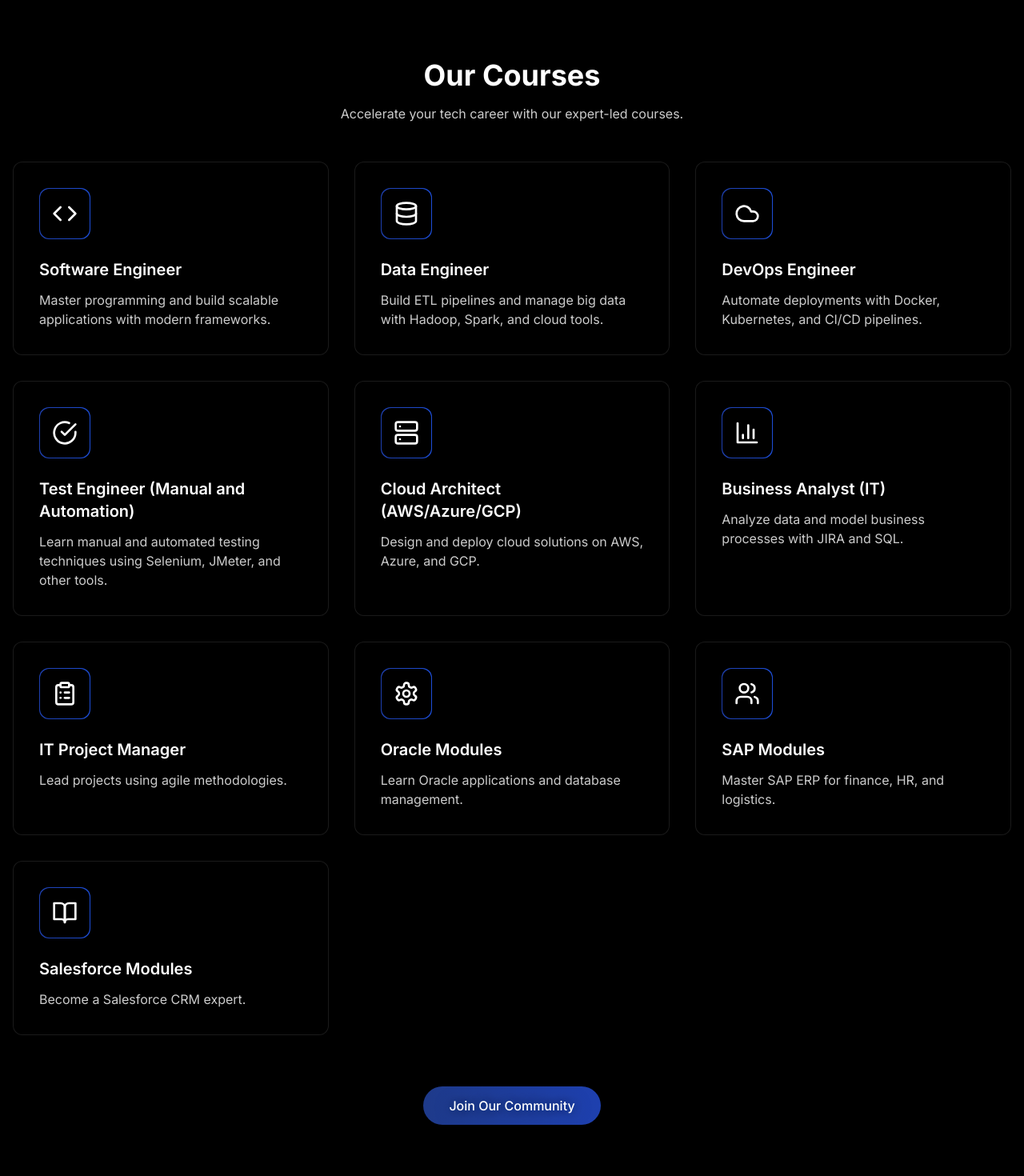
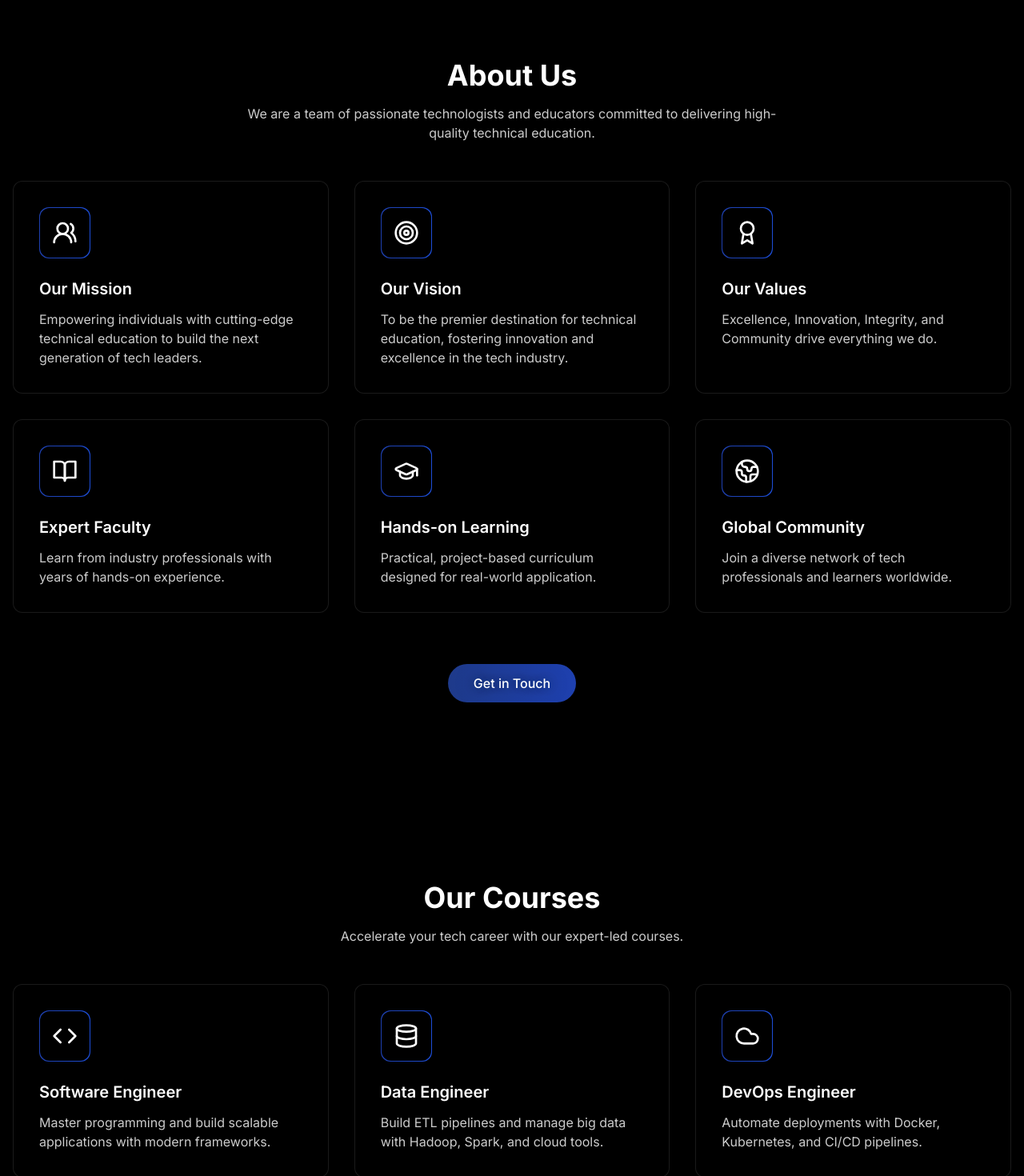
Before and after one commit to ruthwwikreddy/technical-space-v2, a React (Vite) app: page / in a window 1280 px wide. Shown: the part 1120-2590 px from the top of the page at 80% size. Built offline with nearby package versions, Linux system fonts and the light colour scheme.

Commit message:
feat: add About Us section and update navigation

```diff
--- a/src/App.tsx
+++ b/src/App.tsx
@@ -1,5 +1,6 @@
 import { Header } from './components/Header';
 import { Hero } from './components/Hero';
+import { Courses } from './pages/Courses';
 import { AboutUs } from './pages/AboutUs';
 import { Story } from './pages/Story';
 import { ProjectShowcase } from './pages/ProjectShowcase';
@@ -22,6 +23,9 @@
         </div>
         <div id="about">
           <AboutUs />
+        </div>
+        <div id="courses">
+          <Courses />
         </div>
         <div id="services">
           <SpecialServices />
--- a/src/config/navigation.ts
+++ b/src/config/navigation.ts
@@ -1,6 +1,7 @@
 export const navItems = [
   { label: 'Home', href: '#home' },
-  { label: 'Courses', href: '#about' },
+  { label: 'About Us', href: '#about' },
+  { label: 'Courses', href: '#courses' },
   { label: 'Partners', href: '#partners' },
   { label: 'Our Story', href: '#story' },
   { label: 'Community', href: '#community' },
--- a/src/pages/AboutUs.tsx
+++ b/src/pages/AboutUs.tsx
@@ -1,61 +1,41 @@
 import { PageContainer } from '../components/shared/PageContainer';
 import { Button } from '../components/shared/Button';
-import { BookOpen, Database, Cloud, Code, Users, BarChart3, CheckCircle, Server, Settings, ClipboardList } from 'lucide-react';
+import { Target, Award, Users2, BookOpen, GraduationCap, Globe2 } from 'lucide-react';
 
-const courses = [
+const aboutItems = [
   {
-    icon: Code,
-    title: 'Software Engineer',
-    description: 'Master programming and build scalable applications with modern frameworks.'
+    icon: Users2,
+    title: 'Our Mission',
+    description: 'Empowering individuals with cutting-edge technical education to build the next generation of tech leaders.'
   },
   {
-    icon: Database,
-    title: 'Data Engineer',
-    description: 'Build ETL pipelines and manage big data with Hadoop, Spark, and cloud tools.'
+    icon: Target,
+    title: 'Our Vision',
+    description: 'To be the premier destination for technical education, fostering innovation and excellence in the tech industry.'
   },
   {
-    icon: Cloud,
-    title: 'DevOps Engineer',
-    description: 'Automate deployments with Docker, Kubernetes, and CI/CD pipelines.'
-  },
-  {
-    icon: CheckCircle,
-    title: 'Test Engineer (Manual and Automation)',
-    description: 'Learn manual and automated testing techniques using Selenium, JMeter, and other tools.'
-  },
-  {
-    icon: Server,
-    title: 'Cloud Architect (AWS/Azure/GCP)',
-    description: 'Design and deploy cloud solutions on AWS, Azure, and GCP.'
-  },
-  {
-    icon: BarChart3,
-    title: 'Business Analyst (IT)',
-    description: 'Analyze data and model business processes with JIRA and SQL.'
-  },
-  {
-    icon: ClipboardList,
-    title: 'IT Project Manager',
-    description: 'Lead projects using agile methodologies.'
-  },
-  {
-    icon: Settings,
-    title: 'Oracle Modules',
-    description: 'Learn Oracle applications and database management.'
-  },
-  {
-    icon: Users,
-    title: 'SAP Modules',
-    description: 'Master SAP ERP for finance, HR, and logistics.'
+    icon: Award,
+    title: 'Our Values',
+    description: 'Excellence, Innovation, Integrity, and Community drive everything we do.'
   },
   {
     icon: BookOpen,
-    title: 'Salesforce Modules',
-    description: 'Become a Salesforce CRM expert.'
+    title: 'Expert Faculty',
+    description: 'Learn from industry professionals with years of hands-on experience.'
+  },
+  {
+    icon: GraduationCap,
+    title: 'Hands-on Learning',
+    description: 'Practical, project-based curriculum designed for real-world application.'
+  },
+  {
+    icon: Globe2,
+    title: 'Global Community',
+    description: 'Join a diverse network of tech professionals and learners worldwide.'
   }
 ];
 
-const courseList = courses.map(({ icon: Icon, title, description }, index) => (
+const aboutList = aboutItems.map(({ icon: Icon, title, description }, index) => (
   <div
     key={title}
     className="group relative bg-black/40 backdrop-blur-lg rounded-xl p-8 hover:transform hover:-translate-y-2 transition-all duration-500 border border-white/10 overflow-hidden cursor-pointer"
@@ -82,23 +62,22 @@
   return (
     <PageContainer>
       <div className="text-center mb-12">
-        <h1 className="text-3xl md:text-4xl font-bold text-white mb-4">Our Courses</h1>
+        <h1 className="text-3xl md:text-4xl font-bold text-white mb-4">About Us</h1>
         <p className="text-[#CCCCCC] max-w-2xl mx-auto">
-          Accelerate your tech career with our expert-led courses.
+          We are a team of passionate technologists and educators committed to delivering high-quality technical education.
         </p>
       </div>
 
-      {/* Course Grid */}
       <div className="grid grid-cols-1 md:grid-cols-2 lg:grid-cols-3 gap-8 mb-16">
-        {courseList}
+        {aboutList}
       </div>
 
       <div className="text-center">
         <Button
           variant="primary"
-          onClick={() => document.getElementById('community')?.scrollIntoView({ behavior: 'smooth' })}
+          onClick={() => document.getElementById('contact')?.scrollIntoView({ behavior: 'smooth' })}
         >
-          Join Our Community
+          Get in Touch
         </Button>
       </div>
     </PageContainer>
--- /dev/null
+++ b/src/pages/Courses.tsx
@@ -0,0 +1,106 @@
+import { PageContainer } from '../components/shared/PageContainer';
+import { Button } from '../components/shared/Button';
+import { BookOpen, Database, Cloud, Code, Users, BarChart3, CheckCircle, Server, Settings, ClipboardList } from 'lucide-react';
+
+const courses = [
+  {
+    icon: Code,
+    title: 'Software Engineer',
+    description: 'Master programming and build scalable applications with modern frameworks.'
+  },
+  {
+    icon: Database,
+    title: 'Data Engineer',
+    description: 'Build ETL pipelines and manage big data with Hadoop, Spark, and cloud tools.'
+  },
+  {
+    icon: Cloud,
+    title: 'DevOps Engineer',
+    description: 'Automate deployments with Docker, Kubernetes, and CI/CD pipelines.'
+  },
+  {
+    icon: CheckCircle,
+    title: 'Test Engineer (Manual and Automation)',
+    description: 'Learn manual and automated testing techniques using Selenium, JMeter, and other tools.'
+  },
+  {
+    icon: Server,
+    title: 'Cloud Architect (AWS/Azure/GCP)',
+    description: 'Design and deploy cloud solutions on AWS, Azure, and GCP.'
+  },
+  {
+    icon: BarChart3,
+    title: 'Business Analyst (IT)',
+    description: 'Analyze data and model business processes with JIRA and SQL.'
+  },
+  {
+    icon: ClipboardList,
+    title: 'IT Project Manager',
+    description: 'Lead projects using agile methodologies.'
+  },
+  {
+    icon: Settings,
+    title: 'Oracle Modules',
+    description: 'Learn Oracle applications and database management.'
+  },
+  {
+    icon: Users,
+    title: 'SAP Modules',
+    description: 'Master SAP ERP for finance, HR, and logistics.'
+  },
+  {
+    icon: BookOpen,
+    title: 'Salesforce Modules',
+    description: 'Become a Salesforce CRM expert.'
+  }
+];
+
+const courseList = courses.map(({ icon: Icon, title, description }, index) => (
+  <div
+    key={title}
+    className="group relative bg-black/40 backdrop-blur-lg rounded-xl p-8 hover:transform hover:-translate-y-2 transition-all duration-500 border border-white/10 overflow-hidden cursor-pointer"
+    style={{
+      animationDelay: `${index * 200}ms`,
+      animation: 'fadeInUp 0.5s ease-out forwards'
+    }}
+  >
+    <div className="absolute inset-0 bg-gradient-to-r from-blue-800/20 to-blue-700/20 opacity-0 group-hover:opacity-100 transition-opacity duration-500" />
+
+    <div className="relative">
+      <div className="w-16 h-16 mb-6 rounded-xl bg-gradient-to-r from-blue-800 to-blue-700 p-[1px] group-hover:scale-110 transition-transform duration-500">
+        <div className="w-full h-full rounded-xl bg-black flex items-center justify-center">
+          <Icon className="w-8 h-8 text-white transform group-hover:scale-110 transition-transform duration-500" />
+        </div>
+      </div>
+      <h3 className="text-white font-semibold text-xl mb-3 group-hover:text-blue-500 transition-colors duration-300">{title}</h3>
+      <p className="text-[#CCCCCC] group-hover:text-white transition-colors duration-300">{description}</p>
+    </div>
+  </div>
+));
+
+export function Courses() {
+  return (
+    <PageContainer>
+      <div className="text-center mb-12">
+        <h1 className="text-3xl md:text-4xl font-bold text-white mb-4">Our Courses</h1>
+        <p className="text-[#CCCCCC] max-w-2xl mx-auto">
+          Accelerate your tech career with our expert-led courses.
+        </p>
+      </div>
+
+      {/* Course Grid */}
+      <div className="grid grid-cols-1 md:grid-cols-2 lg:grid-cols-3 gap-8 mb-16">
+        {courseList}
+      </div>
+
+      <div className="text-center">
+        <Button
+          variant="primary"
+          onClick={() => document.getElementById('community')?.scrollIntoView({ behavior: 'smooth' })}
+        >
+          Join Our Community
+        </Button>
+      </div>
+    </PageContainer>
+  );
+}
```
Also changed, not shown: 1 other file (tests, documents, lock files or other folders).
